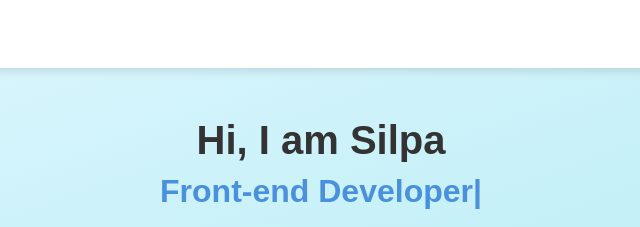
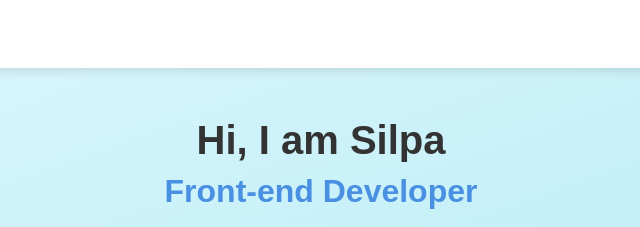
Before and after one commit to silpa83/silpa83.github.io, a plain HTML site: page index.html in a window 1280 px wide. Shown: the top 227 px of the page, 319-959 px from the left. Drawn offline with Linux system fonts and the light colour scheme.

Commit message:
Update styles.css

```diff
--- a/styles.css
+++ b/styles.css
@@ -77,7 +77,7 @@ body {
 
 /* Typing effect cursor */
 .blinking-cursor::after {
-    content: '|';
+
     animation: blink 1s steps(2) infinite;
     color: #4a90e2; /* Customize cursor color to match your design */
 }
```
